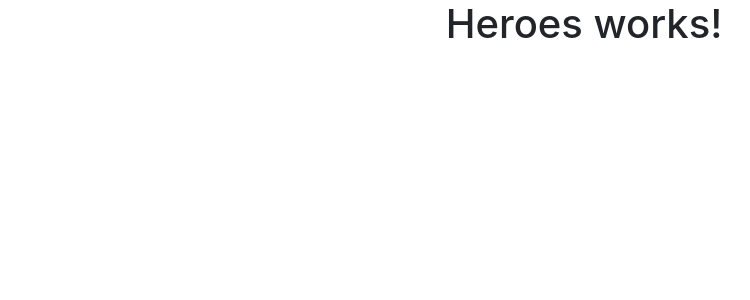
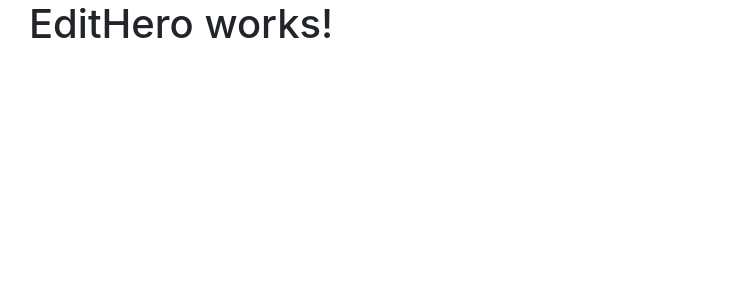
Before and after one commit to mudasar187/inmeta-redux-saga, a React (Create React App) app: page /hero-detail/1 in a window 1280 px wide. Shown: the top 300 px of the page, without its empty margins (56-806 px from the left). Built offline with nearby package versions, Linux system fonts and the light colour scheme.

Commit message:
added all services

```diff
--- a/src/App.tsx
+++ b/src/App.tsx
@@ -1,14 +1,22 @@
 import React from "react";
 import "bootstrap/dist/css/bootstrap.min.css";
+import "./App.css";
+
+import { BrowserRouter } from "react-router-dom";
+import RootRouter from "./root-router";
+import { Provider } from "react-redux";
 
 import Heroes from "./heroes/pages/Heroes";
-import "./App.css";
 
 const App: React.FC = () => {
   return (
-    <div className="App">
-      <Heroes />
-    </div>
+    <BrowserRouter>
+      <>
+        <div className="container">
+          <RootRouter />
+        </div>
+      </>
+    </BrowserRouter>
   );
 };
 
--- a/src/heroes/pages/EditHero.js
+++ b/src/heroes/pages/EditHero.js
@@ -0,0 +1,9 @@
+import React from "react";
+
+export default function EditHero() {
+  return (
+    <div>
+      <h1>EditHero works!</h1>
+    </div>
+  );
+}
--- /dev/null
+++ b/src/root-router.js
@@ -0,0 +1,14 @@
+import React from "react";
+import { Router, Redirect } from "@reach/router";
+import Heroes from "./heroes/pages/Heroes";
+import EditHero from "./heroes/pages/EditHero";
+
+const RootRouter = () => (
+  <Router>
+    <Redirect from="/" to="heroes" noThrow />
+    <Heroes path="heroes" />
+    <EditHero path="hero-detail/:id" />
+  </Router>
+);
+
+export default RootRouter;
```
Also changed, not shown: src/heroes/heroes-service.js (+23 -0 lines), src/heroes/hero-saga.js (added).
